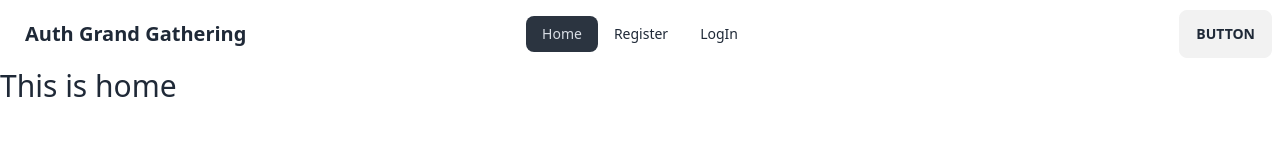
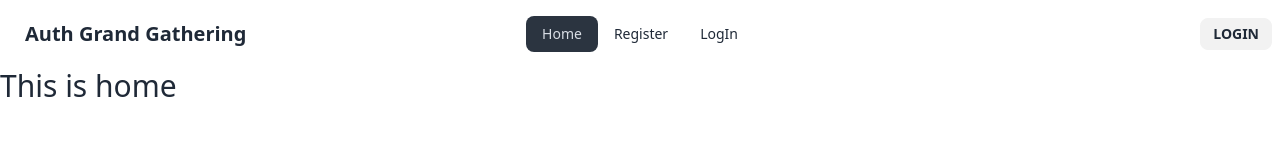
Before and after one commit to rootnure/auth-moha-milon-51, a React (Vite) app: page / in a window 1280 px wide. Shown: the top 160 px of the page. Built offline with nearby package versions, Linux system fonts and the light colour scheme; no server answers.

Commit message:
Use onAuthStateChanged to manage user auth state

```diff
--- a/src/components/NavBar/NavBar.jsx
+++ b/src/components/NavBar/NavBar.jsx
@@ -1,7 +1,17 @@
-import { NavLink } from "react-router-dom";
+import { useContext } from "react";
+import { Link, NavLink } from "react-router-dom";
+import { AuthContext } from "../../providers/AuthProvider";
 
 
 const NavBar = () => {
+
+    const { user, logOut } = useContext(AuthContext);
+
+    const handleLogOut = () => {
+        logOut()
+            .then(() => console.log("user logged out successful"))
+            .catch(err => console.error(err))
+    }
 
     const links = <>
         <li><NavLink to="/">Home</NavLink></li>
@@ -29,7 +39,15 @@ const NavBar = () => {
                     </ul>
                 </div>
                 <div className="navbar-end">
-                    <a className="btn">Button</a>
+                    {
+                        user ? <>
+                            <span>{user.email}</span><a onClick={handleLogOut} className="btn btn-sm">Sign Out</a>
+                        </> :
+                            <Link to="/login">
+                                <button className="btn btn-sm">LogIn</button>
+                            </Link>
+                    }
+
                 </div>
             </div>
         </header>
--- a/src/providers/AuthProvider.jsx
+++ b/src/providers/AuthProvider.jsx
@@ -1,6 +1,6 @@
 import PropTypes from 'prop-types';
 import { createContext, useEffect, useState } from 'react';
-import { createUserWithEmailAndPassword, onAuthStateChanged, signInWithEmailAndPassword } from 'firebase/auth';
+import { createUserWithEmailAndPassword, onAuthStateChanged, signInWithEmailAndPassword, signOut } from 'firebase/auth';
 import auth from '../firebase/firebase.config';
 
 
@@ -10,27 +10,37 @@ const AuthProvider = ({ children }) => {
 
     const [user, setUser] = useState(null);
 
+    // observer functionality
     useEffect(() => {
         const unsubscribe = onAuthStateChanged(auth, currentUser => {
             setUser(currentUser);
             console.log('inside on auth state changed', currentUser);
-        })
+        });
 
         return () => unsubscribe();
     }, []);
 
+    // create user shortcut function to pass using context & use by children
     const createUser = (email, password) => {
         return createUserWithEmailAndPassword(auth, email, password)
     }
 
+    // sing in user shortcut function to pass using context & use by children
     const userSignIn = (email, password) => {
         return signInWithEmailAndPassword(auth, email, password)
     }
 
+    // sign out user function to sign out user
+    const logOut = () => {
+        return signOut(auth);
+    }
+
+    // context value
     const authInfo = {
         user,
         createUser,
-        userSignIn
+        userSignIn,
+        logOut
     }
 
     return (
```
